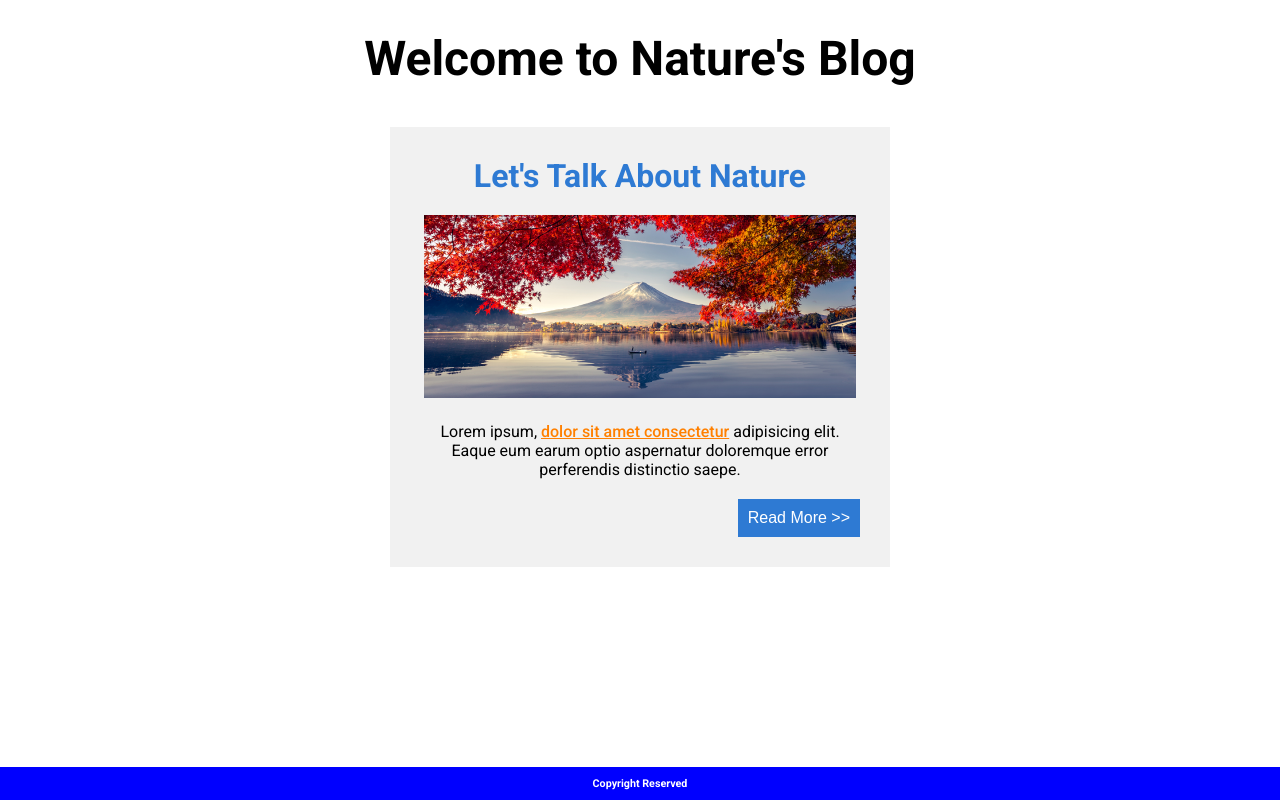
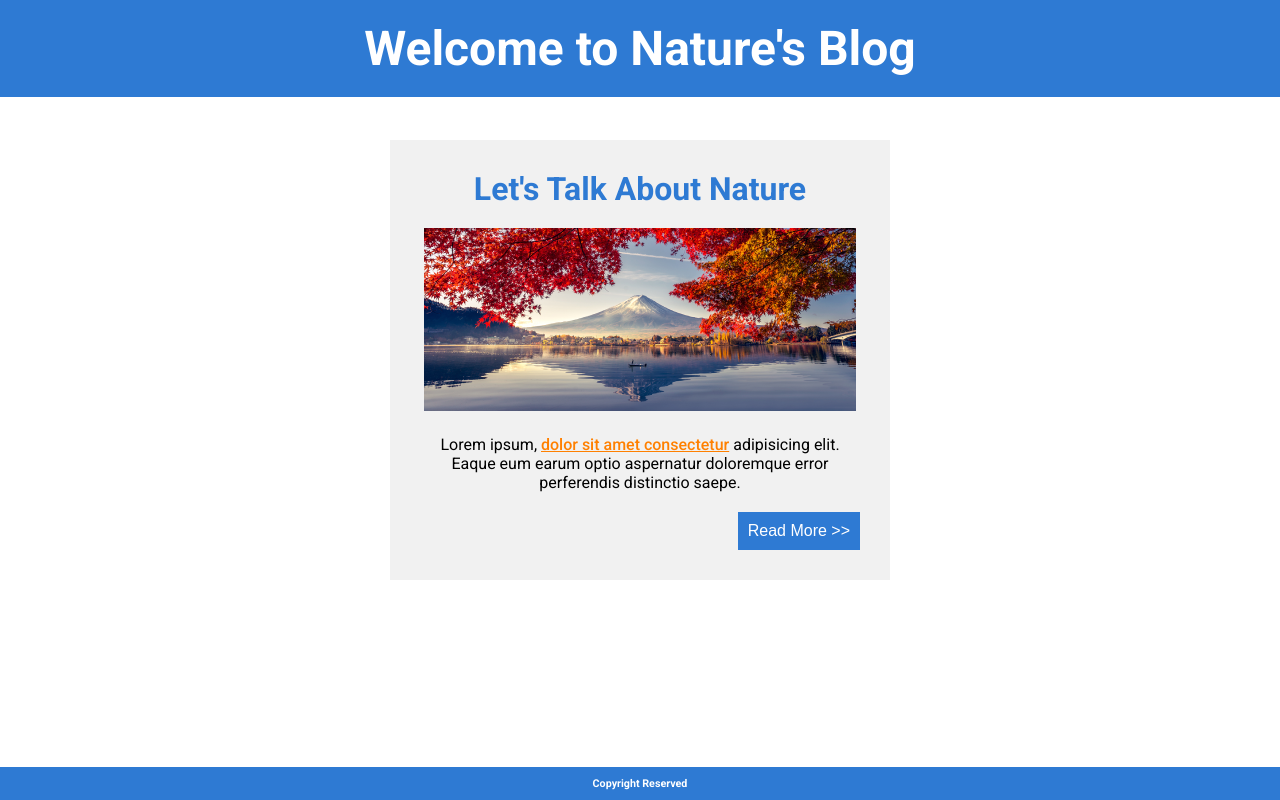
Before and after one commit to jitinstitute/natue-s-blog--html-css, a plain HTML site: page index.html in a window 1280 px wide. Drawn offline with Linux system fonts and the light colour scheme.

Commit message:
added header

```diff
--- a/index.html
+++ b/index.html
@@ -11,7 +11,10 @@
 
 <body>
 
-    <h2 class="title">Welcome to Nature's Blog</h2>
+    <header>
+        <h2 class="title">Welcome to Nature's Blog</h2>
+    </header>
+
     <div class="content">
         <H1>Let's Talk About Nature</H1>
         <img src="image 1.png" alt="Nature Image">
--- a/style.css
+++ b/style.css
@@ -12,11 +12,18 @@ body {
     font-family: 'Roboto', sans-serif;
 }
 
+header {
+    background-color: #2E7AD3;
+    position: absolute;
+    top: 0px;
+    width: 100%;
+    padding: 20px 0;
+}
+
 .title {
     font-size: 48px;
     text-align: center;
-    color: black;
-    margin-top: 30px;
+    color: white;
 }
 
 h1 {
@@ -30,8 +37,9 @@ h1 {
     width: 500px;
     margin: auto;
     padding: 30px;
-    margin-top: 40px;
+    margin-top: 140px;
     text-align: center;
+
 
 }
 
@@ -67,11 +75,12 @@ button {
 }
 
 footer {
-    background-color: blue;
+    background-color: #2E7AD3;
     position: absolute;
     bottom: 0;
     width: 100%;
 }
+
 footer h6 {
     color: white;
     padding: 10px 0;
```
